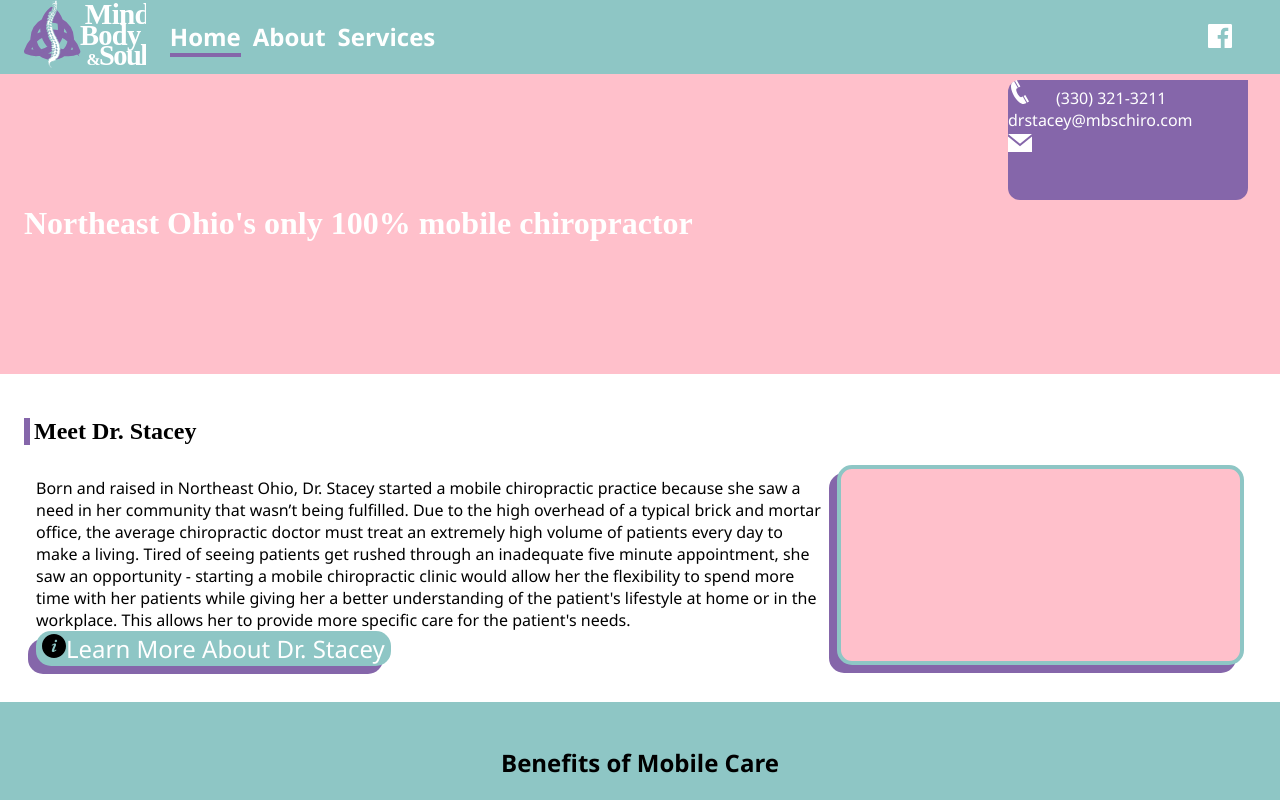
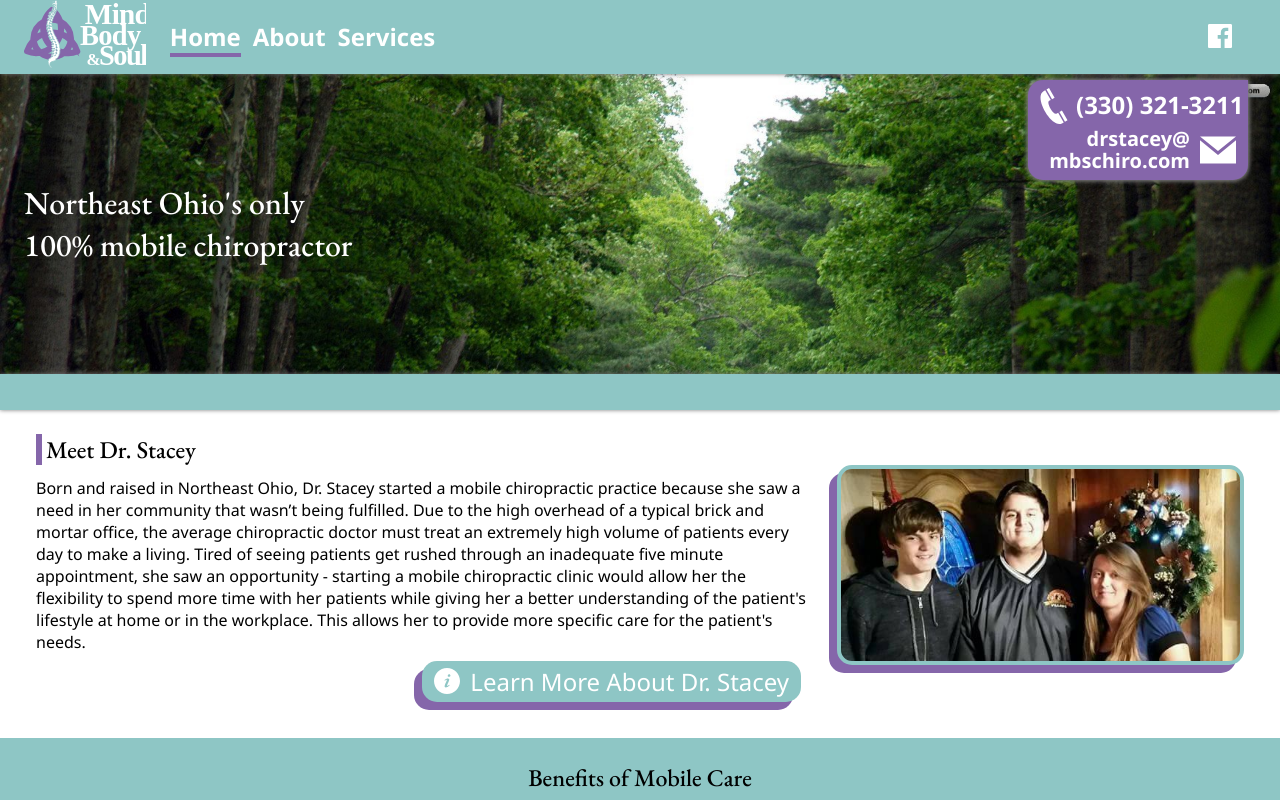
Before and after one commit to bobbygraczyk/mbs, a React (Create React App) app: page / in a window 1280 px wide. Shown: the top 800 px of the page. Built offline with nearby package versions, Linux system fonts and the light colour scheme.

Commit message:
Homepage styles

```diff
--- a/src/App.scss
+++ b/src/App.scss
@@ -1,6 +1,8 @@
+@import url('https://fonts.googleapis.com/css2?family=EB+Garamond:wght@400;500;600;800&display=swap');
+
 $teal: #8EC6C5;
 $purple: #8566AA;
-$sitka: 'Sitka';
+$sitka: 'EB Garamond', serif;
 @mixin vert-center {
   margin: 0 auto;
   position: relative;
@@ -15,6 +17,11 @@ $sitka: 'Sitka';
   -moz-border-radius: 15px;
   -ms-border-radius: 15px;
   -o-border-radius: 15px;
+}
+
+@mixin soft-shadow {
+  filter: drop-shadow(0px 0px 2px #777);
+  -webkit-filter: drop-shadow(0px 0px 2px #777);
 }
 
 //
@@ -39,10 +46,22 @@ body, html, #root {
 a {
   cursor: pointer;
   color: white;
+  text-decoration: none;
 }
 
-h1 {
+p {
+  display: block;
+  margin: 0;
+}
+
+h1, h2 {
+  margin: 0;
   font-family: $sitka;
+  font-weight: 500;
+}
+
+svg {
+  height: 100%;
 }
 
 button {
@@ -53,6 +72,16 @@ button {
   font-family: 'Segoe UI';
   font-weight: 300;
   font-size: 24px;
+  padding: 4px 12px;
+  svg {
+    path {
+      fill: white;
+    }
+    padding-right: 10px;
+    width: 36px;
+    position: relative;
+    top: 3px;
+  }
 }
 
 .hero-wrapper {
@@ -64,16 +93,12 @@ button {
   }
 }
 
-.home {
-  .hero-wrapper {
-    height: 300px;
-  }
-}
-
 .subtitle {
   border-left: 6px solid $purple;
   padding-left: 4px;
   font-family: $sitka;
+  position: relative;
+  left: 12px;
 }
 
 .ben-card-icon, .ben-card-copy {
@@ -118,14 +143,13 @@ button {
   z-index: 3;
 }
 
-nav a {
+.nav-link {
     display: inline-block;
     width: fit-content;
     text-decoration: none;
+  :visited {
+    color: white;
   }
-
-nav a:visited, a:visited {
-  color: white;
 }
 
 .svg-cont {
@@ -139,16 +163,45 @@ nav a:visited, a:visited {
 
 #bio-photo {
   border: 4px solid $teal;
-  border-radius: 15px;
-  -webkit-border-radius: 15px;
-  -moz-border-radius: 15px;
-  -ms-border-radius: 15px;
-  -o-border-radius: 15px;
+  @include border-radius();
   height: 100%;
 }
 
 .drop-shadow {
   filter: drop-shadow(-8px 8px 0px $purple);
+}
+
+//homepage
+.home {
+  .hero-wrapper {
+    background-image: url('./img/forest-road-2.jpg');
+    background-size: cover;
+    height: 300px;
+}
+  #bio-photo {
+    background-image: url('./img/bio.jpg');
+    background-size: 100% auto;
+    background-position-y: 30%;
+  }
+  #bio button {
+    float: right;
+    margin-right: 24px;
+  }
+  .bar {
+    height: 36px;
+    background-color: $teal;
+    @include soft-shadow();
+    position: relative;
+    z-index: 2;
+  }
+  .meet {
+    button {
+      margin-top: 8px;
+    }
+    p {
+      padding-right: 12px;
+    }
+  }
 }
 
 //
@@ -184,19 +237,20 @@ nav a:visited, a:visited {
     margin: 0 auto;
     width: 100%;
     padding: 0px 24px;
-    a {
-      margin-right: 12px;
-    }
   }
   .nav-link {
     font-size: 24px;
     font-weight: 600;
     position: relative;
     top: -26px;
+    margin-right: 12px;
   }
+  .nav-wrapper {
     .svg-cont {
       display: inline-block;
       padding-right: 24px;
+    }
+    @include soft-shadow();
   }
   .nav-links {
     position: relative;
@@ -218,21 +272,54 @@ nav a:visited, a:visited {
   //contact
 
   .contact {
-    width: 240px;
-    height: 120px;
+    width: 220px;
+    height: 100px;
     background-color: $purple;
     position: absolute;
     top: 80px;
     right: 8px;
     color: white;
-    border-radius: 12px 0px 12px 12px  ;
-    -webkit-border-radius: 12px 0px 12px 12px  ;
-    -moz-border-radius: 12px 0px 12px 12px  ;
-    -ms-border-radius: 12px 0px 12px 12px  ;
-    -o-border-radius: 12px 0px 12px 12px  ;
+    padding: 8px;
+    font-size: 24px;
+    font-weight: 600;
+    @include soft-shadow();
+    border-radius: 15px 0px 15px 15px  ;
+    -webkit-border-radius: 15px 0px 15px 15px  ;
+    -moz-border-radius: 15px 0px 15px 15px  ;
+    -ms-border-radius: 15px 0px 15px 15px  ;
+    -o-border-radius: 15px 0px 15px 15px  ;
+    #email {
+      text-align: right;
+      line-height: 22px;
+      font-size: 20px;
     }
-  .contact svg path {
+    svg path {
       fill: white;
+    }
+    #email {
+      position: absolute;
+      right: 58px;
+      bottom: 8px;
+    }
+    #phone {
+      position: absolute;
+      top: 8px;
+      left: 48px;
+    }
+    .email svg {
+      height: 36px;
+      width: auto;
+      position: absolute;
+      right: 12px;
+      bottom: 12px;
+    }
+    .phone svg {
+      height: 36px;
+      width: auto;
+    }
+    a {
+      display: inline-block;
+    }
   }
 }
 
--- a/src/components/contact.js
+++ b/src/components/contact.js
@@ -5,12 +5,12 @@ class Contact extends React.Component {
     render() {
         return (
             <div className="contact">
-                <div className="svg-cont">
+                <div className="svg-cont phone">
                     <Icons name="phone" />
                 </div>
-                <a href="tel:">(330) 321-3211</a>
-                <a href="mailto:">drstacey@mbschiro.com</a>
-                <div className="svg-cont">
+                <a href="tel:" id="phone">(330) 321-3211</a>
+                <a href="mailto:" id="email">drstacey@<br />mbschiro.com</a>
+                <div className="svg-cont email">
                     <Icons name="email" />
                 </div>
             </div>
--- a/src/views/home.js
+++ b/src/views/home.js
@@ -9,16 +9,17 @@ class Home extends React.Component {
             <div className="home">
                 <div className="hero-wrapper">
                     <div className="frame head">
-                        <h1>Northeast Ohio's only 100% mobile chiropractor</h1>
+                        <h1>Northeast Ohio's only <br /> 100% mobile chiropractor</h1>
                     </div>
                 </div>
+                <div className="bar" />
                 <div className="frame meet">
                     <h2 className="subtitle">Meet Dr. Stacey</h2>
                     <div className="col-60" id="bio">
-                        Born and raised in Northeast Ohio, Dr. Stacey started a mobile chiropractic practice because she saw a need in her community that wasn’t being fulfilled. Due to the high overhead of a typical brick and mortar office, the average chiropractic doctor must treat an extremely high volume of patients every day to make a living. Tired of seeing patients get rushed through an inadequate five minute appointment, she saw an opportunity - starting a mobile chiropractic clinic would allow her the flexibility to spend more time with her patients while giving her a better understanding of the patient's lifestyle at home or in the workplace. This allows her to provide more specific care for the patient's needs.
+                        <p>Born and raised in Northeast Ohio, Dr. Stacey started a mobile chiropractic practice because she saw a need in her community that wasn’t being fulfilled. Due to the high overhead of a typical brick and mortar office, the average chiropractic doctor must treat an extremely high volume of patients every day to make a living. Tired of seeing patients get rushed through an inadequate five minute appointment, she saw an opportunity - starting a mobile chiropractic clinic would allow her the flexibility to spend more time with her patients while giving her a better understanding of the patient's lifestyle at home or in the workplace. This allows her to provide more specific care for the patient's needs.</p>
                         <Button icon={"info"} label={"Learn More About Dr. Stacey"} />
                     </div>
-                    <div className="col-30 drop-shadow" id="bio-photo" style={{height: "200px", backgroundColor: "pink"}}>
+                    <div className="col-30 drop-shadow" id="bio-photo" style={{height: "200px"}}>
                         {/* bio photo */}
                     </div>
                 </div>
```
Also changed, not shown: src/img/bio.jpg (added), src/img/forest-road-2.jpg (added). Lines whose indentation alone changed are shown as unchanged.
